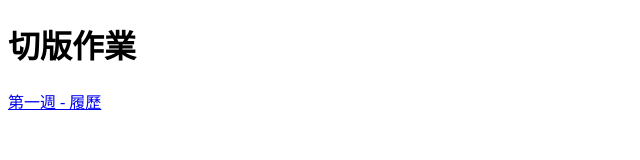
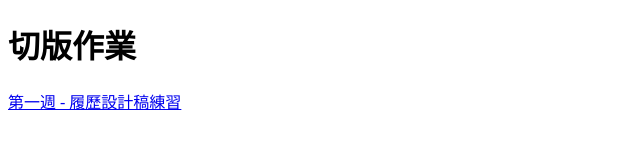
Before and after one commit to ted31539/layout, a plain HTML site: page index.html in a window 1280 px wide. Shown: the whole page, without its empty margins (0-640 px from the left). Drawn offline with Linux system fonts and the light colour scheme.

Commit message:
Update index.html

```diff
--- a/index.html
+++ b/index.html
@@ -14,7 +14,7 @@
             <div class="list-group">
               <!-- <a href="./week1/index.html" class="list-group-item list-group-item-action">第一週 - 關注點分離 產品列表</a> -->
               <!-- <a href="./week2/index.html" class="list-group-item list-group-item-action">第二週 - 介接一個 API</a> -->
-              <a href="./第一周/index.html" class="list-group-item list-group-item-action">第一週 - 履歷</a>
+              <a href="./第一周/index.html" class="list-group-item list-group-item-action">第一週 - 履歷設計稿練習</a>
               <br>
               <!-- <a href="./第四周/login.html" class="list-group-item list-group-item-action">第四週 - 元件化</a>
               <br>
```
